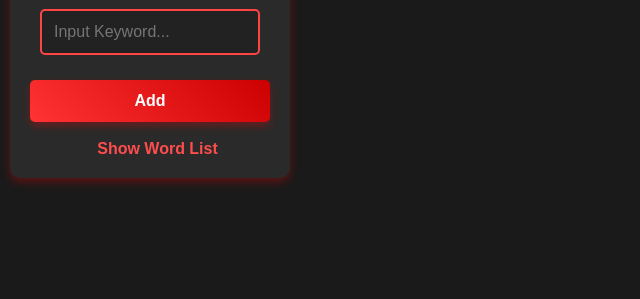
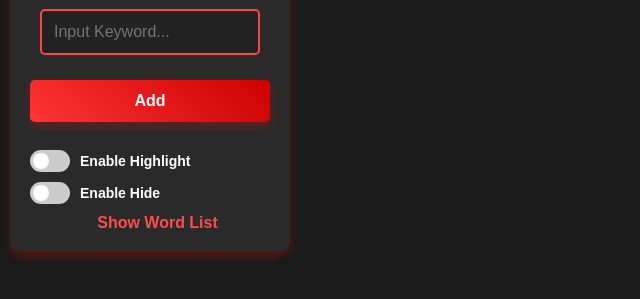
Before and after one commit to NupeCoder/FilterIt, a browser extension: page main.html in a window 1280 px wide. Shown: the part 195-494 px from the top of the page, without its empty margins (0-640 px from the left). Drawn offline with Linux system fonts and the light colour scheme.

Commit message:
Added sliders (no functionality)

```diff
--- a/main.html
+++ b/main.html
@@ -13,6 +13,23 @@
             <button id="add">Add</button>
         </div>
         <br>
+
+        <div class="switch-container">
+            <label class="switch">
+                <input type="checkbox" id="highlight-toggle">
+                <span class="slider round"></span>
+            </label>
+            <span class="switch-label">Enable Highlight</span>
+        </div>
+
+        <div class="switch-container">
+            <label class="switch">
+                <input type="checkbox" id="hide-toggle">
+                <span class="slider round"></span>
+            </label>
+            <span class="switch-label">Enable Hide</span>
+        </div>
+
         <div class="button_group">
             <a href="#" id="toggle-list" class="toggle-link">Show Word List</a>
         </div>
--- a/styles.css
+++ b/styles.css
@@ -101,3 +101,71 @@ button:active {
     color: #cc0000; /* Darker red */
     text-decoration: underline;
 }
+
+/* Switch container styling */
+.switch-container {
+    display: flex;
+    align-items: center;
+    margin: 10px 0;
+}
+
+/* Custom switch styling */
+.switch {
+    position: relative;
+    display: inline-block;
+    width: 40px;
+    height: 22px;
+    margin-right: 10px;
+}
+
+.switch input {
+    opacity: 0;
+    width: 0;
+    height: 0;
+}
+
+/* Slider for the switch */
+.slider {
+    position: absolute;
+    cursor: pointer;
+    top: 0;
+    left: 0;
+    right: 0;
+    bottom: 0;
+    background-color: #ccc;
+    transition: 0.3s;
+    border-radius: 34px;
+}
+
+/* Rounded switch slider */
+.slider.round {
+    border-radius: 34px;
+}
+
+.slider:before {
+    position: absolute;
+    content: "";
+    height: 16px;
+    width: 16px;
+    left: 3px;
+    bottom: 3px;
+    background-color: white;
+    transition: 0.3s;
+    border-radius: 50%;
+}
+
+/* Toggle ON state */
+input:checked + .slider {
+    background-color: #ff4d4d;
+}
+
+input:checked + .slider:before {
+    transform: translateX(18px);
+}
+
+/* Switch label text */
+.switch-label {
+    font-size: 14px;
+    color: rgb(255, 255, 255);
+    font-weight: bold;
+}
```
